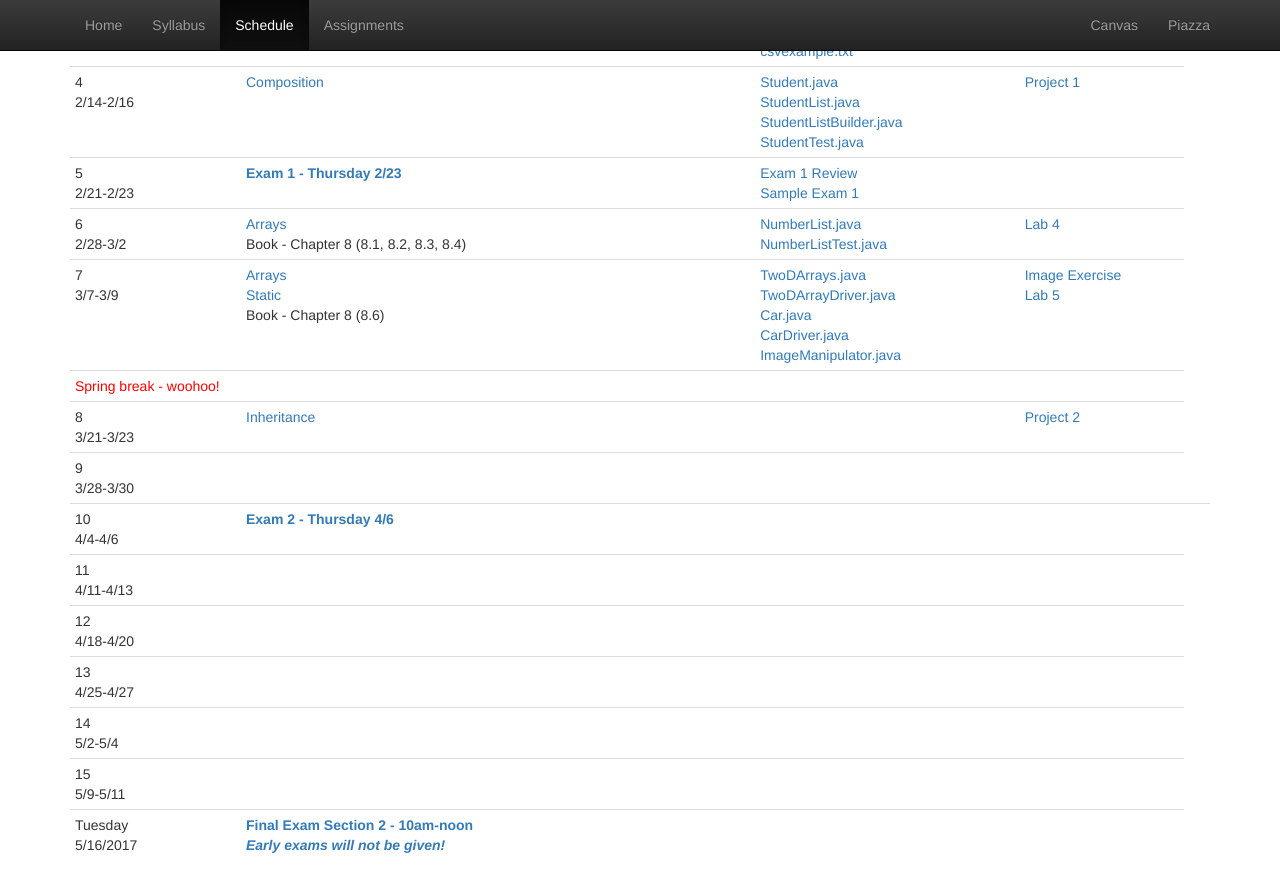
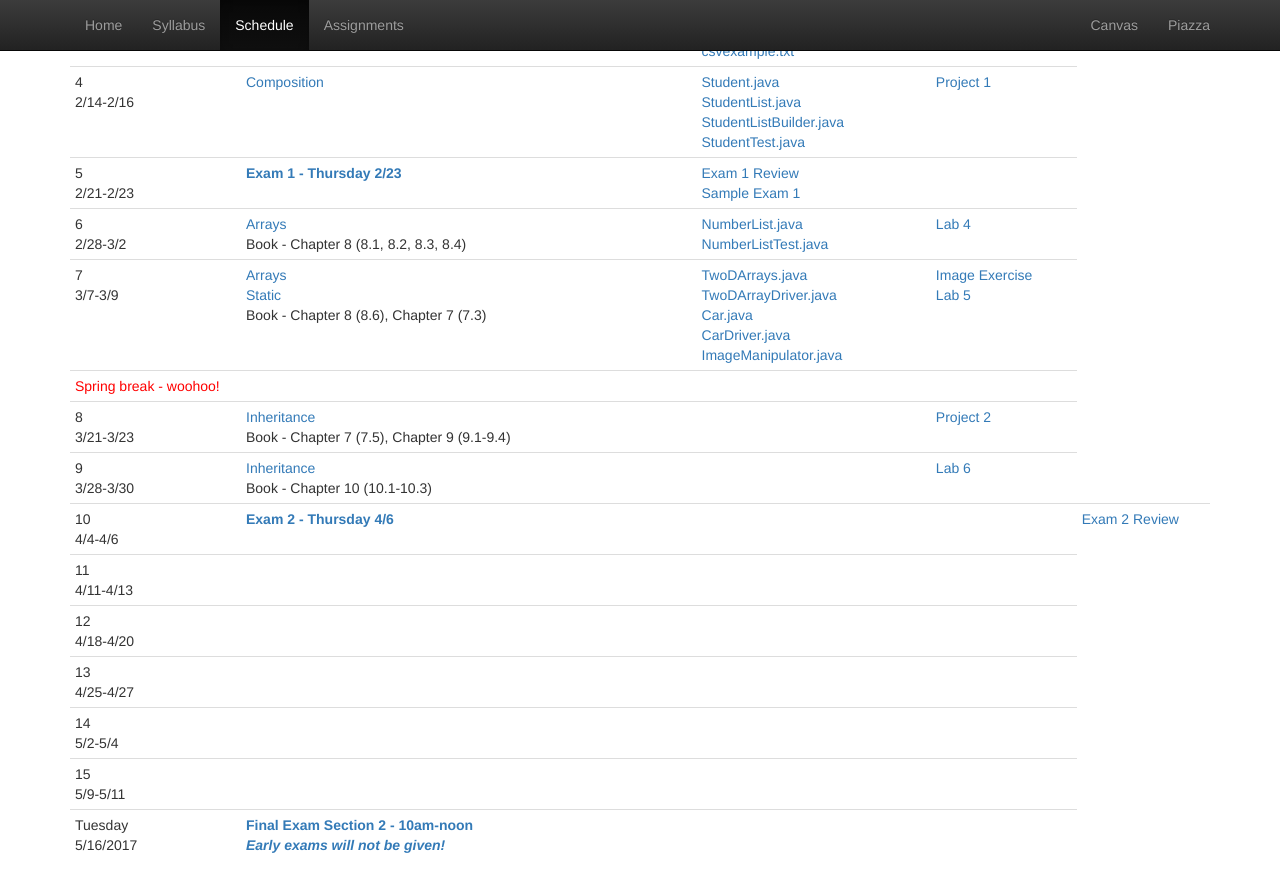
Before and after one commit to CS514-F17/cs514-f17.github.io, a Jekyll site: the page built from schedule.html, in a window 1280 px wide and 900 px high, scrolled down 637 px. Shown: the top 892 px of the window. Built offline with Jekyll 4.4.1, drawn with Linux system fonts in a browser that asks for light colours.

Commit message:
adding inheritance materials

```diff
--- a/schedule.html
+++ b/schedule.html
@@ -118,7 +118,7 @@
 			<td>
 		        <a href="https://github.com/CS112-S17/notes/blob/master/arrays.md">Arrays</a><br/>
 		        <a href="https://docs.oracle.com/javase/tutorial/java/javaOO/classvars.html">Static</a><br/>
-		        Book - Chapter 8 (8.6)
+		        Book - Chapter 8 (8.6), Chapter 7 (7.3)
 			</td>
 			<td>
 				<a href="https://github.com/CS112-S17/code/blob/master/TwoDArrays.java">TwoDArrays.java</a><br/>
@@ -136,7 +136,8 @@
 		<tr>
 			<td>8<br/>3/21-3/23</td>
 			<td>
-				<a href="https://github.com/CS112-S17/notes/blob/master/inheritance.md">Inheritance</a>
+				<a href="https://github.com/CS112-S17/notes/blob/master/inheritance.md">Inheritance</a><br/>
+				Book - Chapter 7 (7.5), Chapter 9 (9.1-9.4)
 			</td>
 			<td>
 			</td>
@@ -145,10 +146,14 @@
 		<tr>
 			<td>9<br/>3/28-3/30</td>
 			<td>
+				<a href="https://github.com/CS112-S17/notes/blob/master/inheritance.md">Inheritance</a><br/>
+				Book - Chapter 10 (10.1-10.3)
 			</td>
 			<td>
 			</td>
-			<td></td>
+			<td>
+				<a href="https://github.com/CS112-S17/labs/blob/master/lab6.md">Lab 6</a><br/>
+			</td>
 		</tr>
 		<tr>
 			<td>10<br/>4/4-4/6</td>
@@ -156,6 +161,7 @@
 				<strong><span class="text-primary">Exam 2 - Thursday 4/6</span></strong>
 			</td>
 			<td>
+				<a href="https://github.com/CS112-S17/notes/blob/master/exam2review.md">Exam 2 Review</a><br/>
 			</td>
 			<td></td>
 		</tr>
```
